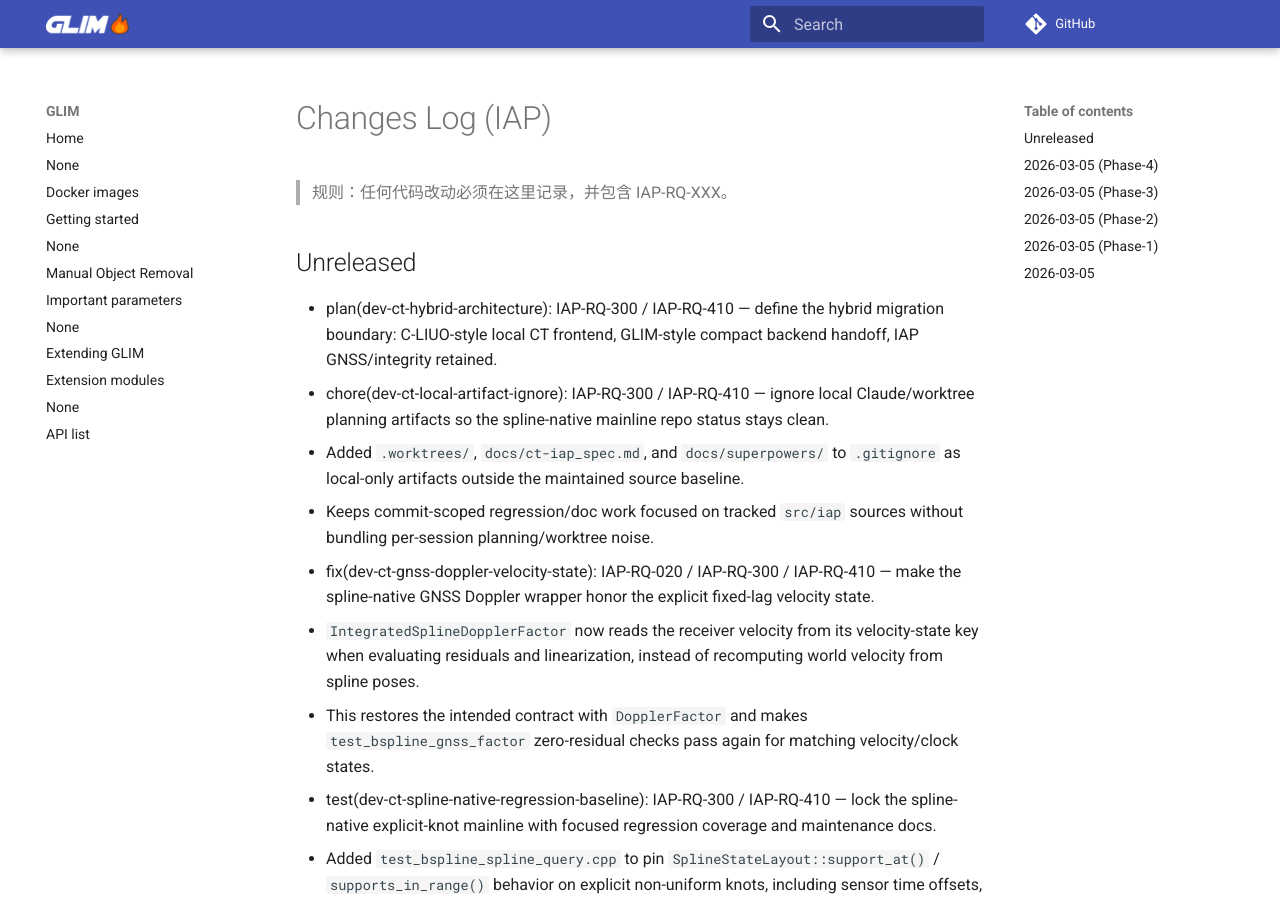
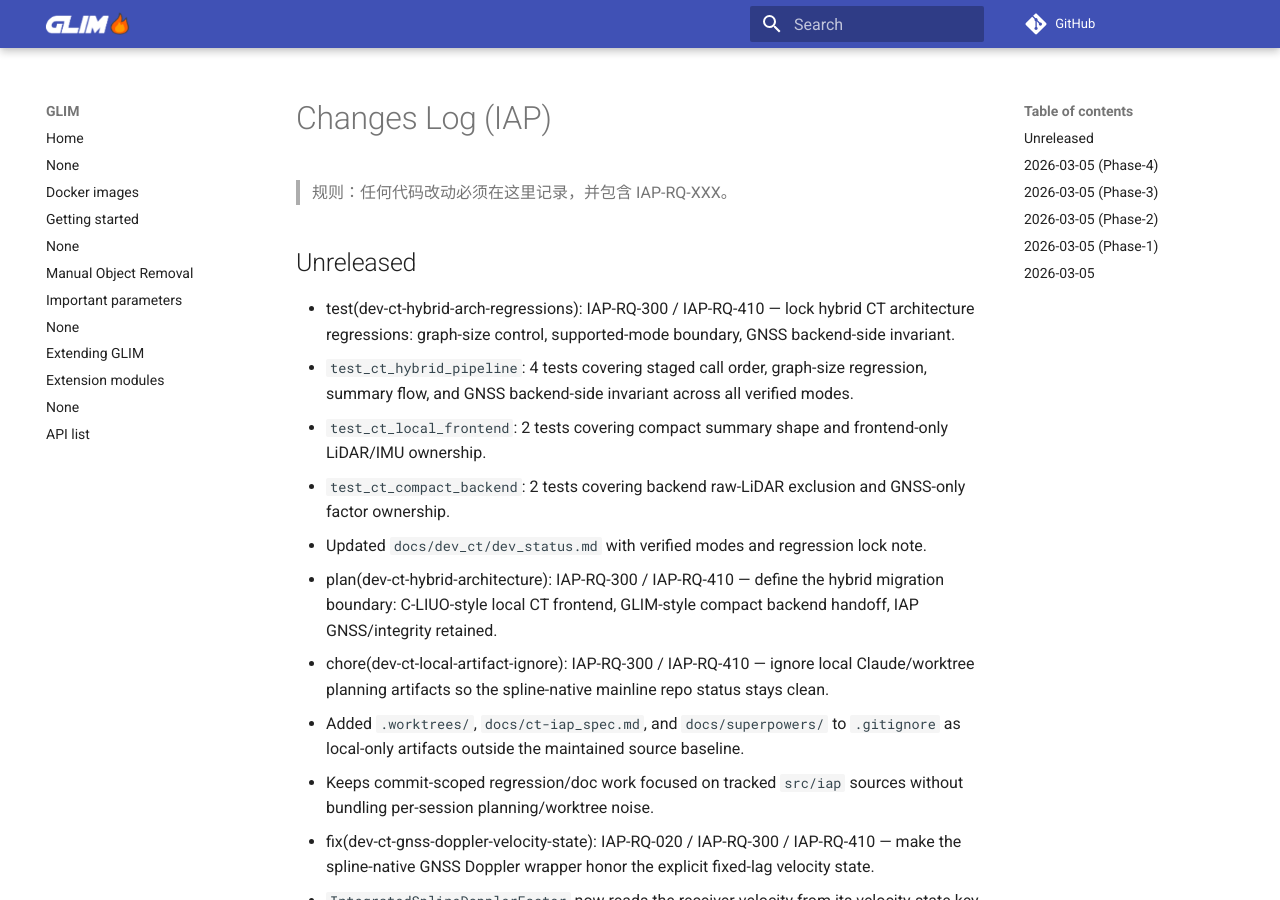
Before and after one commit to Printeger/iap, an MkDocs documentation site: the page built from docs/CHANGES.md, in a window 1280 px wide and 900 px high. Built offline with MkDocs 1.6.1 and Material for MkDocs 9.7.7, drawn with Linux system fonts in a browser that asks for light colours; nearby versions of some CDN libraries; comment, search, counter and statistics services are not loaded.

Commit message:
test: lock hybrid CT architecture regressions IAP-RQ-300 / IAP-RQ-410
- Add GnssStaysBackendSideInAllVerifiedModes regression to test_ct_hybrid_pipeline (4/4 pass)
- Document verified modes: CT_LIDAR_CPU, CT_LIDAR_GPU+BUCKET mainline; KERNEL experimental
- Update TRACEABILITY.md IAP-RQ-300 row to LOCKED with test counts
- Update CHANGES.md and dev_status.md with regression lock note

```diff
--- a/docs/CHANGES.md
+++ b/docs/CHANGES.md
@@ -3,6 +3,11 @@
 > 规则：任何代码改动必须在这里记录，并包含 IAP-RQ-XXX。
 
 ## Unreleased
+- test(dev-ct-hybrid-arch-regressions): IAP-RQ-300 / IAP-RQ-410 — lock hybrid CT architecture regressions: graph-size control, supported-mode boundary, GNSS backend-side invariant.
+  - `test_ct_hybrid_pipeline`: 4 tests covering staged call order, graph-size regression, summary flow, and GNSS backend-side invariant across all verified modes.
+  - `test_ct_local_frontend`: 2 tests covering compact summary shape and frontend-only LiDAR/IMU ownership.
+  - `test_ct_compact_backend`: 2 tests covering backend raw-LiDAR exclusion and GNSS-only factor ownership.
+  - Updated `docs/dev_ct/dev_status.md` with verified modes and regression lock note.
 - plan(dev-ct-hybrid-architecture): IAP-RQ-300 / IAP-RQ-410 — define the hybrid migration boundary: C-LIUO-style local CT frontend, GLIM-style compact backend handoff, IAP GNSS/integrity retained.
 - chore(dev-ct-local-artifact-ignore): IAP-RQ-300 / IAP-RQ-410 — ignore local Claude/worktree planning artifacts so the spline-native mainline repo status stays clean.
   - Added `.worktrees/`, `docs/ct-iap_spec.md`, and `docs/superpowers/` to `.gitignore` as local-only artifacts outside the maintained source baseline.
```
Also changed, not shown: docs/TRACEABILITY.md (+1 -1 lines), docs/dev_ct/dev_status.md (+7 -0 lines), 1 other file.
